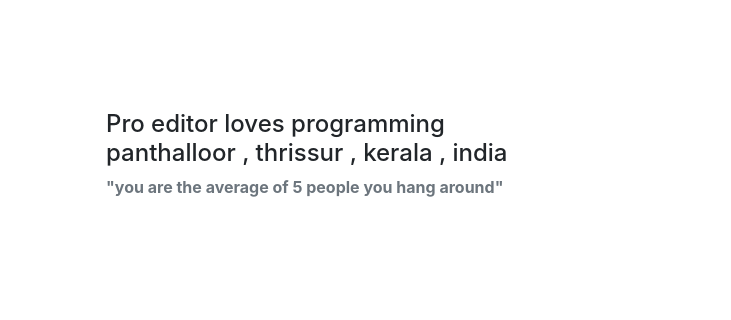
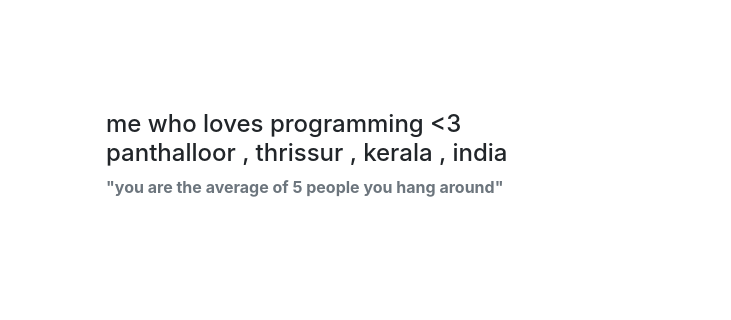
Before and after one commit to ABHINAV-321/website, a plain HTML site: page index.html in a window 1280 px wide. Shown: the part 166-486 px from the top of the page, 549-1280 px from the left. Drawn offline with nearby package versions, Linux system fonts and the light colour scheme.

Commit message:
Update index.html

```diff
--- a/index.html
+++ b/index.html
@@ -52,7 +52,7 @@
 <img src="./instagram-post(1).png" class="rounded-circle p-4 img-fluid" height="10rem" alt=" img">
 </div>
 <div class="col-md-6 col-sm-8 col-12  font-weight-bold">
-<h4>Pro editor loves programming <br>
+<h4>me who loves programming <3 <br>
 panthalloor , thrissur , kerala , india</h4>
 <p class="text-muted">"you are the average of 5 people you hang around"</p>
 <!--<p class="text-muted text-center ">~Abhinav </p>-->
```
